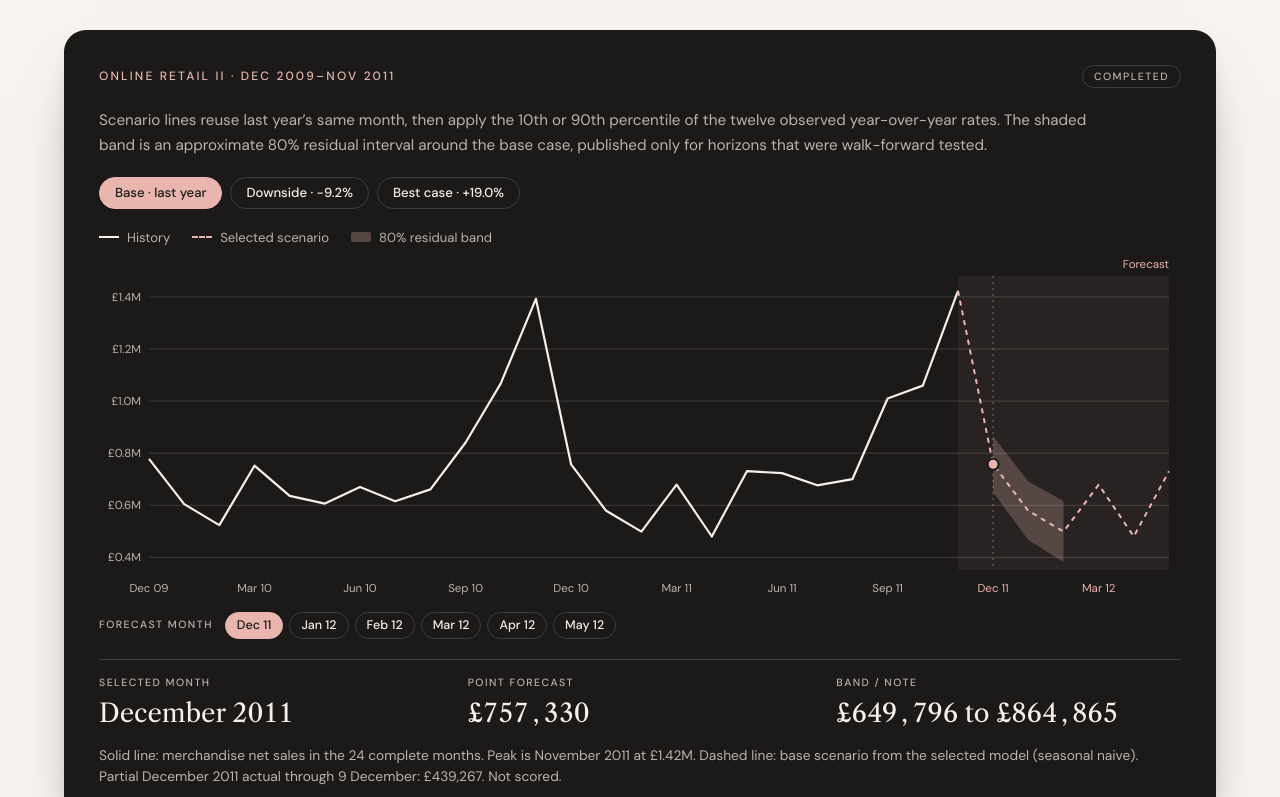
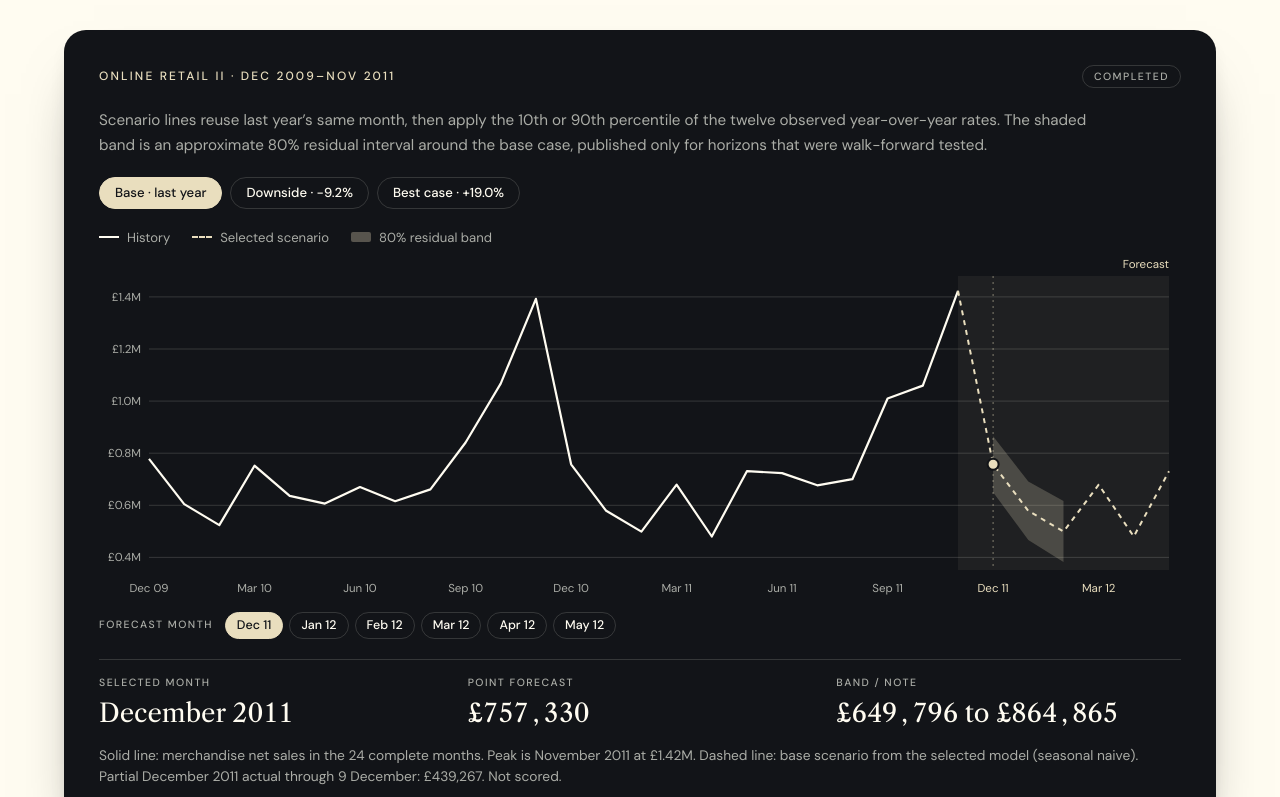
Before and after one commit to haleymaes/haleymaes.github.io, a plain HTML site: page projects/revenue-intelligence/index.html in a window 1280 px wide. Shown: the part 627-1424 px from the top of the page. Drawn offline with nearby package versions, Linux system fonts and the light colour scheme; a web font is replaced by a local one.

Commit message:
Revenue Intelligence: Paris Night / Slate / Ivory / Pearl palette
The page now uses the "pearl" palette: Pearl White page (#FFFCF1),
Paris Night ink and forecast card (#121418), Slate bars and small text
(#5F6465), Ivory accents (#E9DEBE). Palettes are set by data-palette on
<html> (pearl, ivory, night; none = the site's rose), and the chart's
band, forecast shading and focus ring now read from the palette too.

```diff
--- a/projects/revenue-intelligence/index.html
+++ b/projects/revenue-intelligence/index.html
@@ -1,12 +1,12 @@
 <!DOCTYPE html>
 <!-- Case study 03. Styled with the homepage's orbit.css plus ri.css; figures come from data.js, drawn by ri.js. -->
-<html lang="en">
+<html lang="en" data-palette="pearl">
 <head>
   <meta charset="utf-8" />
   <meta name="viewport" content="width=device-width, initial-scale=1" />
   <title>Revenue Intelligence &amp; Forecasting | Haley Maes</title>
   <meta name="description" content="Merchandise net sales from the UCI Online Retail II invoices, with a walk-forward forecast and scenario ranges. Nominal GBP. Not profit or cash." />
-  <meta name="theme-color" content="#F7F3EF" />
+  <meta name="theme-color" content="#FFFCF1" />
   <link rel="icon" href="../../assets/favicon.svg" type="image/svg+xml" />
   <link rel="icon" href="../../assets/favicon-32.png" sizes="32x32" type="image/png" />
   <link rel="apple-touch-icon" href="../../assets/apple-touch-icon.png" />
--- a/projects/revenue-intelligence/ri.css
+++ b/projects/revenue-intelligence/ri.css
@@ -1,6 +1,41 @@
 /* Revenue Intelligence & Forecasting. Tokens, base, .wrap, .eyebrow and .footer come from ../../orbit.css. */
 
-.ri-page { --ri-bar: #DCA79F; --ri-card: #FCFAF8; }
+:root {
+  --ri-bar: #DCA79F;
+  --ri-card: #FCFAF8;
+  --ri-band: rgba(232, 182, 175, 0.24);      /* forecast band on the dark card */
+  --ri-band-key: rgba(232, 182, 175, 0.28);
+  --ri-region: rgba(232, 182, 175, 0.06);    /* forecast side of the chart */
+  --ri-on-accent: var(--card);               /* text on a pressed button */
+}
+
+/* ----- Palettes: set data-palette on <html> to switch. Default is the site's rose. -----
+   Paris Night #121418 · Slate #5F6465 · Ivory #E9DEBE · Pearl White #FFFCF1 */
+html[data-palette="pearl"] {   /* Pearl White page, Paris Night forecast card, Slate bars, Ivory accents */
+  --paper: #FFFCF1; --paper-2: #F3ECD9; --ink: #121418; --ink-2: #33373B; --ink-3: #5F6465;
+  --rule: rgba(18, 20, 24, 0.14); --rose: #5F6465; --rose-ink: #5F6465; --blush-line: #E9DEBE;
+  --card: #121418; --card-ink: #FFFCF1; --card-muted: #ABADA7; --card-rule: rgba(255, 252, 241, 0.15); --card-rose: #E9DEBE;
+  --ri-card: #F8F2E1; --ri-bar: #5F6465;
+  --ri-band: rgba(233, 222, 190, 0.22); --ri-band-key: rgba(233, 222, 190, 0.32); --ri-region: rgba(233, 222, 190, 0.06);
+  --shadow: 0 34px 60px -30px rgba(18, 20, 24, 0.55), 0 10px 24px -14px rgba(18, 20, 24, 0.3);
+}
+html[data-palette="ivory"] {   /* Ivory page, Pearl White cards, Paris Night forecast card */
+  --paper: #E9DEBE; --paper-2: #DFD3AE; --ink: #121418; --ink-2: #2E3236; --ink-3: #4F5455;
+  --rule: rgba(18, 20, 24, 0.16); --rose: #4F5455; --rose-ink: #4F5455; --blush-line: #5F6465;
+  --card: #121418; --card-ink: #FFFCF1; --card-muted: #ABADA7; --card-rule: rgba(255, 252, 241, 0.15); --card-rose: #E9DEBE;
+  --ri-card: #FFFCF1; --ri-bar: #5F6465;
+  --ri-band: rgba(233, 222, 190, 0.22); --ri-band-key: rgba(233, 222, 190, 0.32); --ri-region: rgba(233, 222, 190, 0.06);
+  --shadow: 0 34px 60px -30px rgba(18, 20, 24, 0.55), 0 10px 24px -14px rgba(18, 20, 24, 0.3);
+}
+html[data-palette="night"] {   /* Paris Night page, Ivory forecast card, Slate lines */
+  --paper: #121418; --paper-2: #1A1D21; --ink: #FFFCF1; --ink-2: #E2DED2; --ink-3: #A4A8A8;
+  --rule: rgba(255, 252, 241, 0.14); --rose: #E9DEBE; --rose-ink: #E9DEBE; --blush-line: #5F6465;
+  --card: #E9DEBE; --card-ink: #121418; --card-muted: #4C5152; --card-rule: rgba(18, 20, 24, 0.16); --card-rose: #5F6465;
+  --ri-card: #1A1D21; --ri-bar: #7C8283; --ri-on-accent: #FFFCF1;
+  --ri-band: rgba(95, 100, 101, 0.22); --ri-band-key: rgba(95, 100, 101, 0.35); --ri-region: rgba(95, 100, 101, 0.07);
+  --shadow: 0 30px 60px -30px rgba(0, 0, 0, 0.75);
+}
+html[data-palette] body { background: var(--paper); }
 
 /* Nav (same as the Apple Music page) */
 .ri-nav { border-bottom: 1px solid var(--rule); }
@@ -48,13 +83,13 @@
 .ri-controls button:hover,
 .ri-months button:hover { border-color: var(--card-rose); }
 .ri-controls button[aria-pressed="true"],
-.ri-months button[aria-pressed="true"] { border-color: var(--card-rose); background: var(--card-rose); color: var(--card); }
+.ri-months button[aria-pressed="true"] { border-color: var(--card-rose); background: var(--card-rose); color: var(--ri-on-accent); }
 .ri-legend { display: flex; flex-wrap: wrap; gap: 10px 22px; margin: 18px 0 6px; font-size: 0.82rem; color: var(--card-muted); }
 .ri-legend span { display: inline-flex; align-items: center; gap: 8px; }
 .ri-key { display: inline-block; width: 20px; }
 .ri-key--history { height: 2px; background: var(--card-ink); }
 .ri-key--forecast { height: 0; border-top: 2px dashed var(--card-rose); }
-.ri-key--band { height: 10px; border-radius: 2px; background: rgba(232, 182, 175, 0.28); }
+.ri-key--band { height: 10px; border-radius: 2px; background: var(--ri-band-key); }
 .ri-chart { margin: 6px 0 0; }
 .ri-chart svg { display: block; width: 100%; height: auto; cursor: pointer; }
 .ri-chart text { font: 400 11.5px var(--sans); fill: var(--card-muted); }
--- a/projects/revenue-intelligence/ri.js
+++ b/projects/revenue-intelligence/ri.js
@@ -150,7 +150,7 @@
     var ink = token("--card-ink", "#F6EFEA"), rose = token("--card-rose", "#E8B6AF"), rule = token("--card-rule", "rgba(246,239,234,.16)");
     var out = [];
     var split = x(history.length - 1);
-    out.push('<rect x="' + split.toFixed(1) + '" y="' + pad.t + '" width="' + (W - pad.r - split).toFixed(1) + '" height="' + plotH + '" fill="rgba(232,182,175,0.06)"></rect>');
+    out.push('<rect x="' + split.toFixed(1) + '" y="' + pad.t + '" width="' + (W - pad.r - split).toFixed(1) + '" height="' + plotH + '" fill="' + token("--ri-region", "rgba(232,182,175,0.06)") + '"></rect>');
     out.push('<text class="is-forecast" x="' + (W - pad.r) + '" y="' + (pad.t - 8) + '" text-anchor="end">Forecast</text>');
     for (var t = Math.ceil(minV / step) * step; t <= maxV; t += step) {
       out.push('<line x1="' + pad.l + '" x2="' + (W - pad.r) + '" y1="' + y(t).toFixed(1) + '" y2="' + y(t).toFixed(1) + '" stroke="' + rule + '"></line>');
@@ -164,7 +164,7 @@
     if (published.length) {
       var up = published.map(function (d) { return x(history.length + forward.indexOf(d)).toFixed(1) + "," + y(d.residual_interval_high).toFixed(1); });
       var lo = published.map(function (d) { return x(history.length + forward.indexOf(d)).toFixed(1) + "," + y(d.residual_interval_low).toFixed(1); }).reverse();
-      out.push('<path d="M' + up.join(" L") + " L" + lo.join(" L") + ' Z" fill="rgba(232,182,175,0.24)"></path>');
+      out.push('<path d="M' + up.join(" L") + " L" + lo.join(" L") + ' Z" fill="' + token("--ri-band", "rgba(232,182,175,0.24)") + '"></path>');
     }
     out.push('<path d="' + history.map(function (d, i) { return (i ? "L" : "M") + x(i).toFixed(1) + "," + y(d.net).toFixed(1); }).join(" ") +
       '" fill="none" stroke="' + ink + '" stroke-width="2.2" stroke-linejoin="round"></path>');
@@ -173,7 +173,7 @@
       '" fill="none" stroke="' + rose + '" stroke-width="2" stroke-dasharray="5 5" stroke-linejoin="round"></path>');
     var f = fpts[state.focus + 1];
     out.push('<line x1="' + f[0].toFixed(1) + '" x2="' + f[0].toFixed(1) + '" y1="' + pad.t + '" y2="' + (H - pad.b) + '" stroke="' + rose + '" stroke-opacity="0.5" stroke-dasharray="2 4"></line>');
-    out.push('<circle cx="' + f[0].toFixed(1) + '" cy="' + f[1].toFixed(1) + '" r="5.5" fill="' + rose + '" stroke="#1C1919" stroke-width="2"></circle>');
+    out.push('<circle cx="' + f[0].toFixed(1) + '" cy="' + f[1].toFixed(1) + '" r="5.5" fill="' + rose + '" stroke="' + token("--card", "#1C1919") + '" stroke-width="2"></circle>');
 
     svg.setAttribute("viewBox", "0 0 " + W + " " + H);
     svg.setAttribute("width", W);
```
